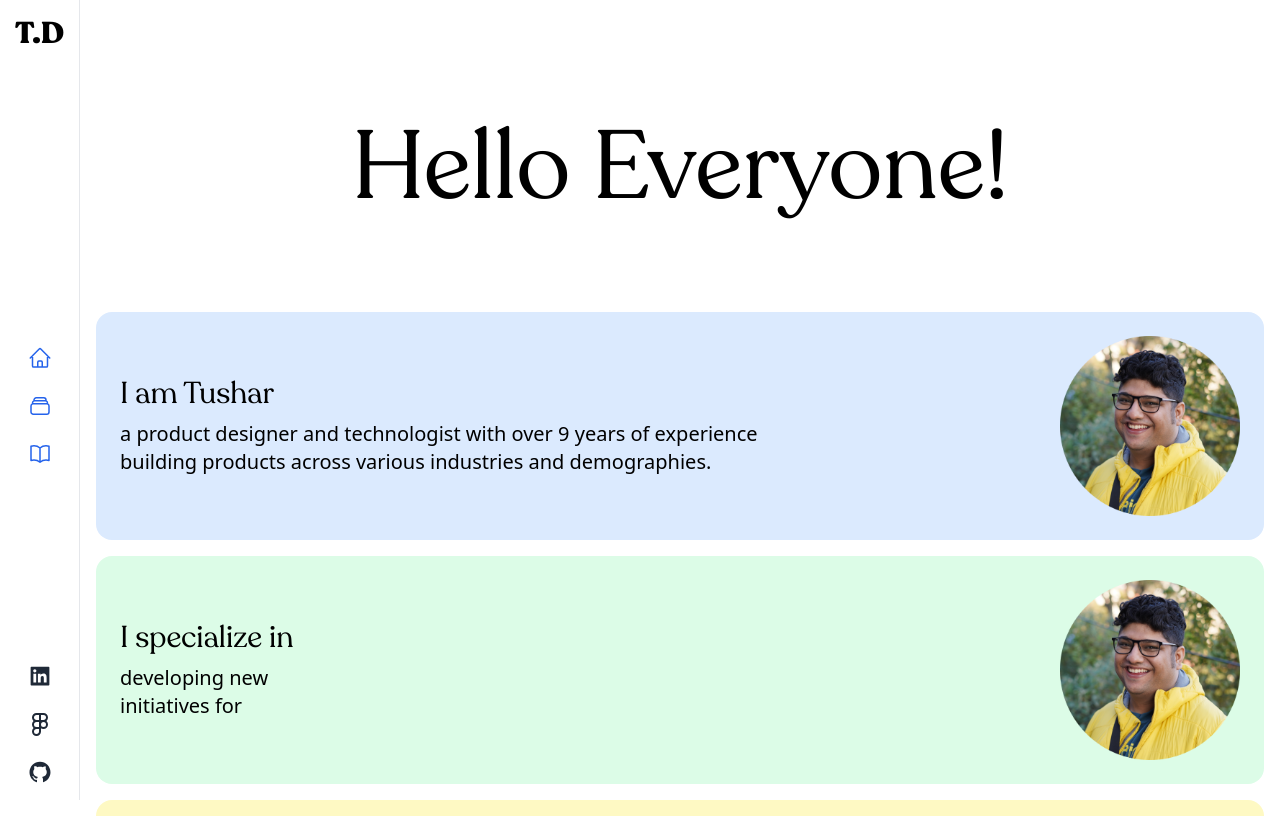
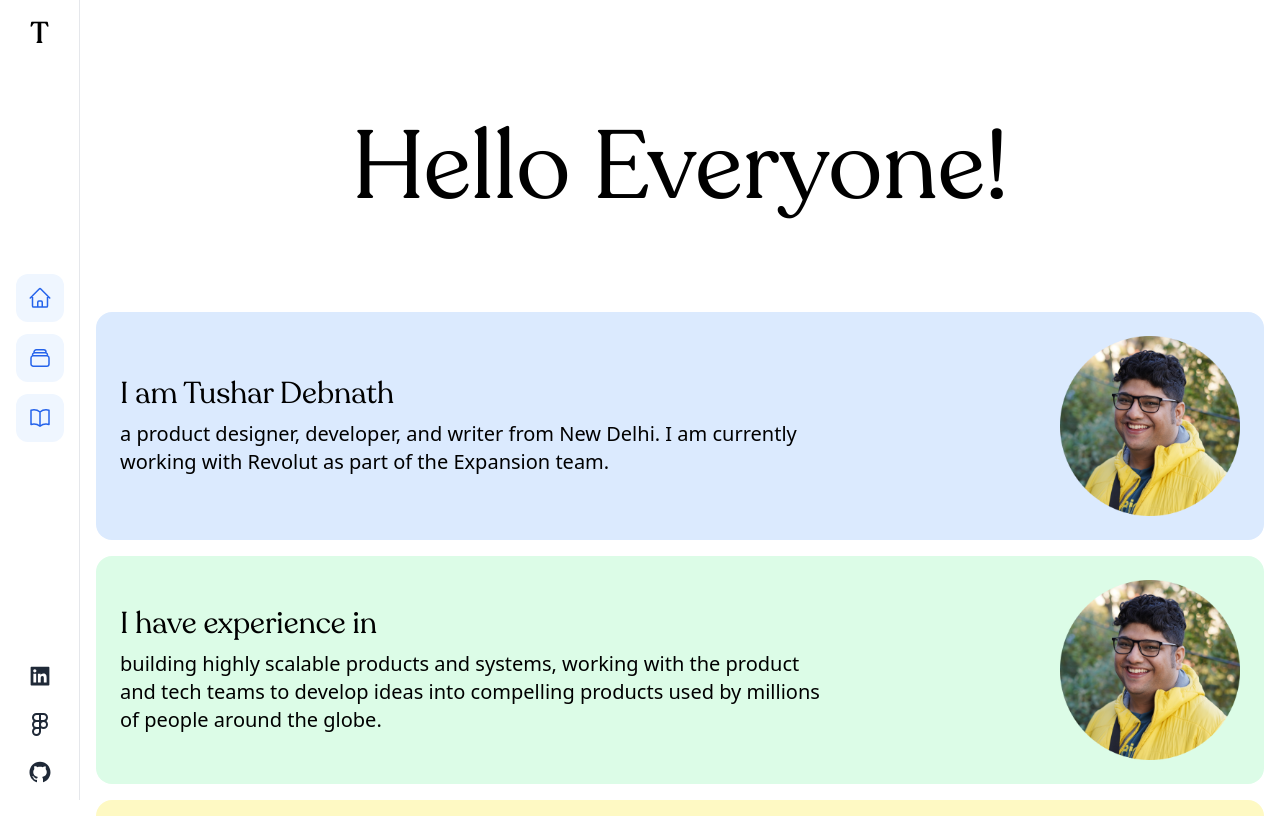
Before and after one commit to tushar7d/tushardebnath-next, a Next.js app: page / in a window 1280 px wide. Shown: the top 816 px of the page. Built offline with nearby package versions, Linux system fonts and the light colour scheme.

Commit message:
Navigation related changes

```diff
--- /dev/null
+++ b/app/components/Navigation.js
@@ -0,0 +1,39 @@
+"use client";
+import Link from "next/link";
+import {
+  HomeIcon,
+  RectangleStackIcon,
+  BookOpenIcon,
+} from "@heroicons/react/24/outline";
+import { AiFillLinkedin, AiFillGithub } from "react-icons/ai";
+import { FiFigma } from "react-icons/fi";
+
+export default Navigation = () => {
+  return (
+    <nav className="nav-container">
+      <div className="font-serif text-3xl font-medium ">T</div>
+      <div className="flex flex-col space-y-3 ">
+        <Link href="/">
+          <div className="w-[48px] h-[48px] p-2 bg-blue-50 rounded-xl flex   items-center  justify-center">
+            <HomeIcon className="w-6 h-6 space-y-6 text-blue-600" />
+          </div>
+        </Link>
+        <Link href="/blog">
+          <div className="w-[48px] h-[48px] p-2 bg-blue-50 rounded-xl flex   items-center  justify-center">
+            <RectangleStackIcon className="w-6 h-6 space-y-6 text-blue-600" />
+          </div>
+        </Link>
+        <Link href="/blog">
+          <div className="w-[48px] h-[48px] p-2 bg-blue-50 rounded-xl flex   items-center  justify-center">
+            <BookOpenIcon className="w-6 h-6 space-y-6 text-blue-600" />
+          </div>
+        </Link>
+      </div>
+      <div className="space-y-6 text-gray-800">
+        <AiFillLinkedin className="w-6 h-6 " />
+        <FiFigma className="w-6 h-6 " />
+        <AiFillGithub className="w-6 h-6 " />
+      </div>
+    </nav>
+  );
+};
--- a/app/layout.js
+++ b/app/layout.js
@@ -1,12 +1,6 @@
 import localFont from '@next/font/local';
 import "../styles/globals.css";
-import {
-  HomeIcon,
-  RectangleStackIcon,
-  BookOpenIcon,
-} from "@heroicons/react/24/outline";
-import { AiFillLinkedin, AiFillGithub } from "react-icons/ai";
-import { FiFigma } from "react-icons/fi";
+import Navigation from './components/Navigation';
 
 
 const recoleta = localFont({
@@ -53,19 +47,7 @@ export default function RootLayout({ children }) {
     <html lang="en" className={`${recoleta.variable} `}>
       <head />
       <body className="top-container">
-        <nav className="nav-container">
-          <div className="font-serif text-3xl font-black">T.D</div>
-          <div className="w-6 h-6 space-y-6 text-blue-600">
-            <HomeIcon  />
-            <RectangleStackIcon  />
-            <BookOpenIcon  />
-          </div>
-          <div className="space-y-6 text-gray-800">
-            <AiFillLinkedin className="w-6 h-6 " />
-            <FiFigma className="w-6 h-6 " />
-            <AiFillGithub className="w-6 h-6 " />
-          </div>
-        </nav>
+       <Navigation />
         <main>{children}</main>
       </body>
     </html>
--- a/app/page.js
+++ b/app/page.js
@@ -1,17 +1,18 @@
+
+
 export default function Page() {
   return (
     <div className="home-content-container">
+
       <div className="w-full px-3 mx-auto mt-24 font-serif text-center text-8xl">
         Hello Everyone!
       </div>
       <section className="home-content-section ">
         <div className="flex items-center justify-between p-6 mb-4 bg-blue-100 rounded-2xl ">
           <div>
-            <h2 className="mb-2 font-serif text-3xl ">I am Tushar</h2>
+            <h2 className="mb-2 font-serif text-3xl ">I am Tushar Debnath</h2>
             <div className="w-3/4 text-xl font-light text-left ">
-              a product designer and technologist with over 9 years of
-              experience building products across various industries and
-              demographies.
+              a product designer, developer, and writer from New Delhi. I am currently working with <a>Revolut</a> as part of the Expansion team.
             </div>
           </div>
 
@@ -19,17 +20,15 @@ export default function Page() {
         </div>
         <div className="flex items-center justify-between p-6 mb-4 bg-green-100 rounded-2xl ">
           <div>
-            <h2 className="mb-2 font-serif text-3xl ">I specialize in</h2>
+            <h2 className="mb-2 font-serif text-3xl ">I have experience in</h2>
             <div className="w-3/4 text-xl font-light text-left ">
-            developing new initiatives for
+              building highly scalable products and systems, working with the product and tech teams to develop ideas into compelling products used by millions of people around the globe.
             </div>
           </div>
 
           <img src="./images/td.png" className="w-[180px]" />
         </div>
-        <div className="p-6 bg-yellow-100 rounded-2xl h-[250px] mb-4">
-          I specialize in launching new initiatives
-        </div>
+
         <div className="p-6 bg-yellow-100 rounded-2xl h-[250px] mb-4">
           I currently work for Revolut and I have previously worked at Expedia,
           Zomato(Indian Unicorn), MakeMyTrip, Hike and more{" "}
--- a/package.json
+++ b/package.json
@@ -19,6 +19,7 @@
     "postcss": "^8.4.21",
     "react": "18.2.0",
     "react-dom": "18.2.0",
+    "react-fast-marquee": "^1.3.5",
     "react-icons": "^4.7.1",
     "react-medium-image-zoom": "^5.1.2",
     "react-photoswipe-gallery": "^2.2.2",
```
Also changed, not shown: 1 other file (tests, documents, lock files or other folders).
